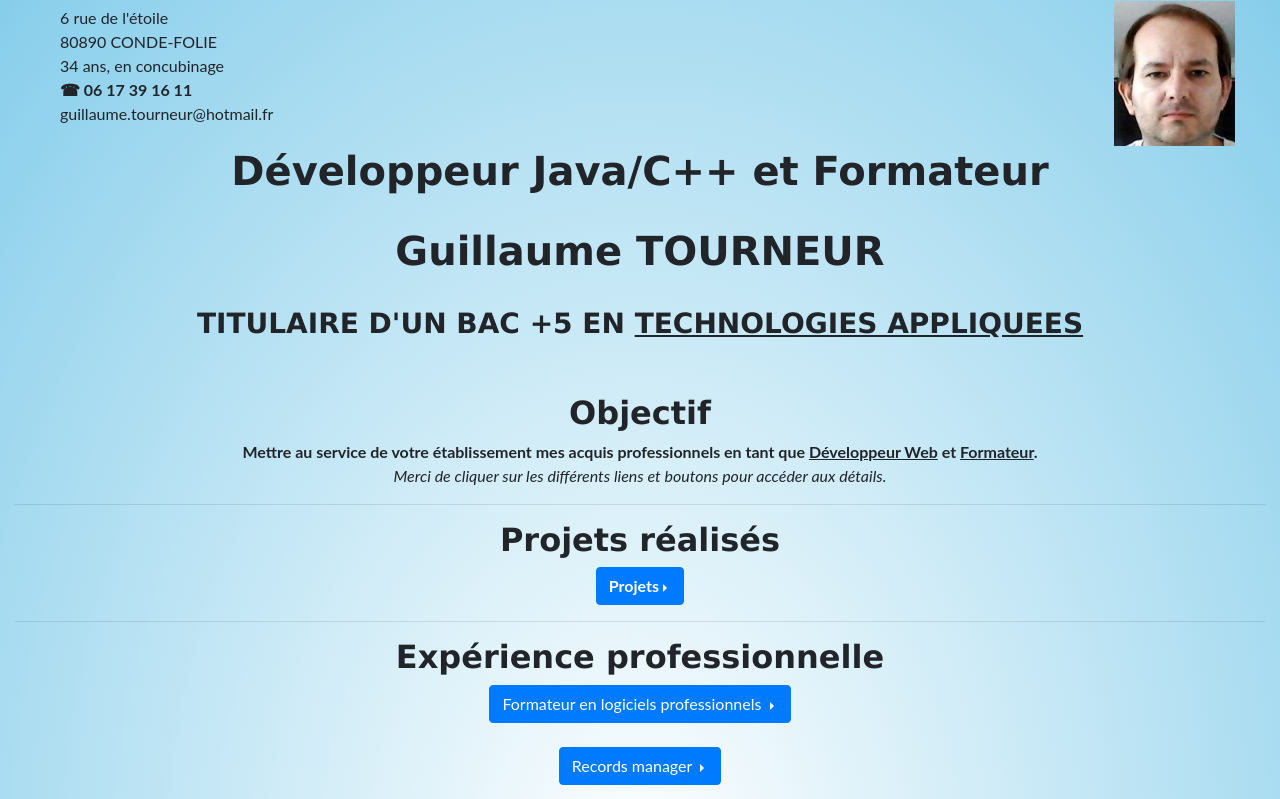
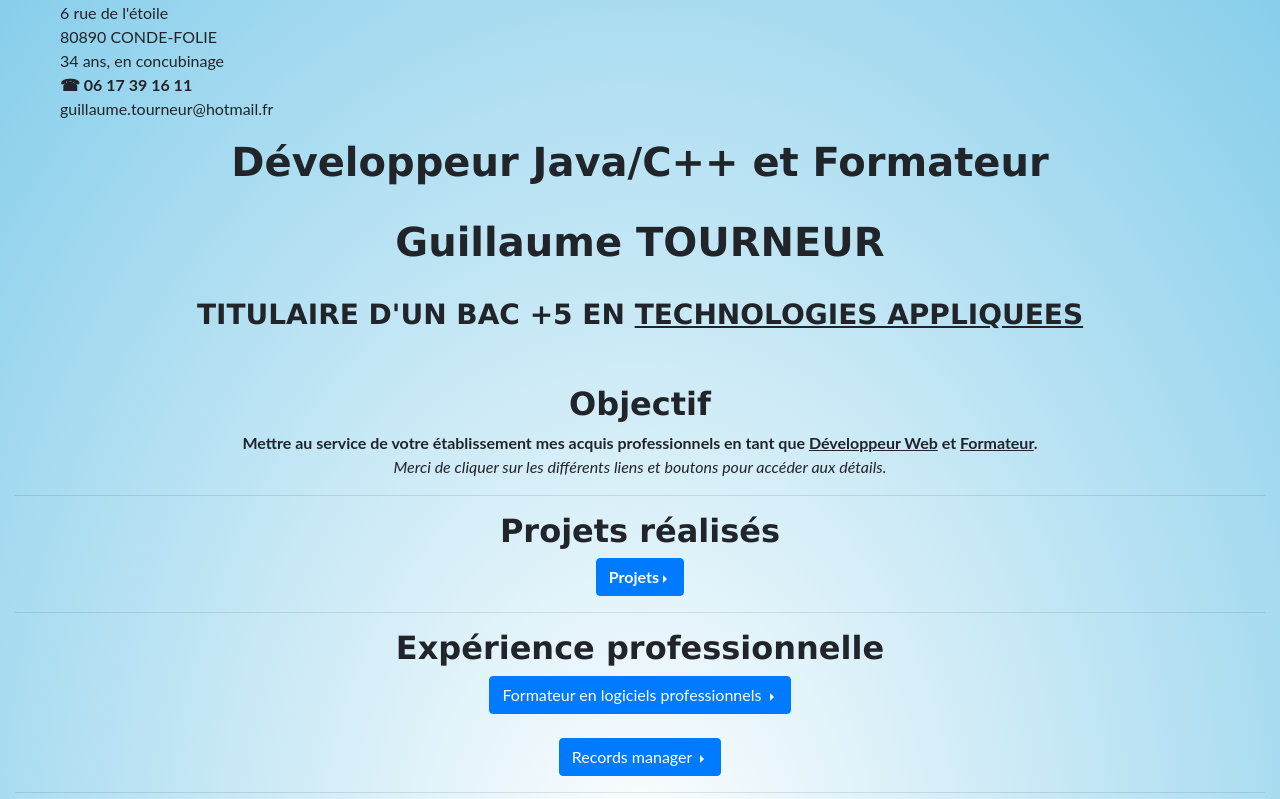
Before and after one commit to gtourneur442/depot, a plain HTML site: page CV_GT/CV_GT.html in a window 1280 px wide. Shown: the top 799 px of the page. Drawn offline with nearby package versions, Linux system fonts and the light colour scheme.

Commit message:
Update CV_GT.html

```diff
--- a/CV_GT/CV_GT.html
+++ b/CV_GT/CV_GT.html
@@ -17,7 +17,7 @@
 								34 ans, en concubinage<br>
 								<strong>☎     06 17 39 16 11</strong><br>
 								guillaume.tourneur@hotmail.fr</p></td>
-								<td class="col-3"><img src="assets/images/Photo_CV_2.jpg" alt="CV_GT" height="145px"></td>
+								<!--<td class="col-3"><img src="assets/images/Photo_CV_2.jpg" alt="CV_GT" height="145px"></td>-->
 							</tr>
 						</table><br />
 					</div>
```
